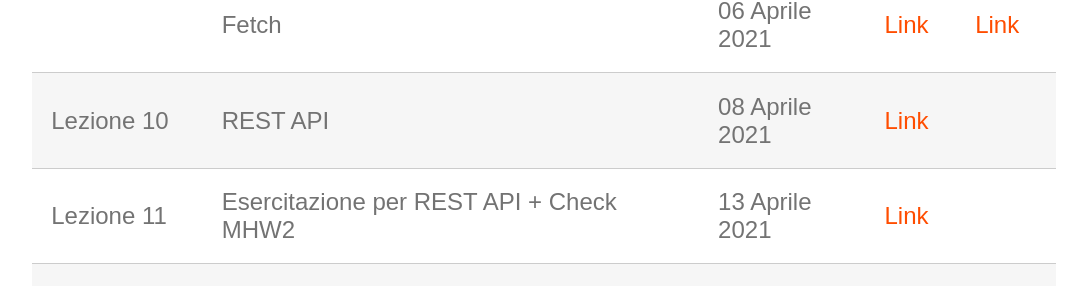
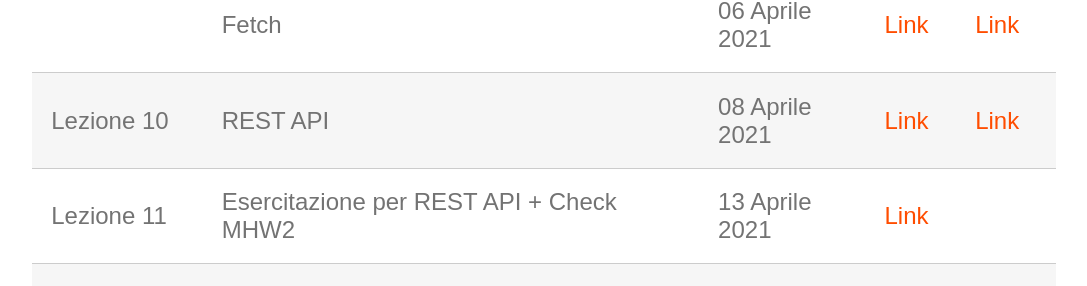
Before and after one commit to perceivelab/database-course, a Jekyll site: the page built from lezioni.md, in a window 1280 px wide and 900 px high, scrolled down 1278 px. Shown: the part 153-439 px from the top of the window, without its empty margins (96-1183 px from the left). Built offline with Jekyll 4.4.1, drawn with Linux system fonts in a browser that asks for light colours; our own code applies the rules of GitHub Pages for plain Markdown files.

Commit message:
Update lezioni.md

```diff
--- a/lezioni.md
+++ b/lezioni.md
@@ -19,7 +19,7 @@
 | Lezione 8  | Esercitazione per MHW2 + Check MHW1                         | 01 Aprile 2021  | [Link](https://drive.google.com/file/d/1LdiuBFR1XDu0CGihJZD6OxlByOJV5U6B/view?usp=sharing)                     | [Link](https://drive.google.com/file/d/1yqZKtREI4wxXWoqZ1Y9hVvoJqJSZnQty/view?usp=sharing)             |
 | Lezione 9  | JS Modal                                               | 06 Aprile 2021  | [Link](https://drive.google.com/file/d/1GUM3-M2az8ihR8pPxSAdOxb5s4vh4hNO/view?usp=sharing)                     | [Link](https://drive.google.com/file/d/1UtqJanEH0BGVEi05BrhiA6h1iQX6IWBf/view?usp=sharing)            |
 |   | Fetch                                               | 06 Aprile 2021  | [Link](https://drive.google.com/file/d/1Wu2HLKb4ffzrF5Wj8fcD-iFx1dZ83SQk/view?usp=sharing)                     | [Link](https://drive.google.com/file/d/1JuJRE041zhoYs5DmBwdZ3DurFsU0djFQ/view?usp=sharing)            |
-| Lezione 10 | REST API                                                        | 08 Aprile 2021  | [Link][404]                     |             |
+| Lezione 10 | REST API                                                        | 08 Aprile 2021  | [Link](https://drive.google.com/file/d/1WlqKG1tRm-XBAiWfuhP5-jH0EV9iNCoA/view?usp=sharing)                    | [Link](https://drive.google.com/file/d/1OEzPsXAnzj6YR3QEuQF3MGb5ubl7Lt0H/view?usp=sharing)            |
 | Lezione 11 | Esercitazione per REST API + Check MHW2                     | 13 Aprile 2021  | [Link][404]                     |             |
 | Lezione 12 | PHP - Linguaggio e classi                                       | 15 Aprile 2021  | [Link][404]                     |             |
 | Lezione 13 | PHP - Form, sessioni e database, - AJAX - REST PHP              | 20 Aprile 2021  | [Link][404]                     |             |
```
